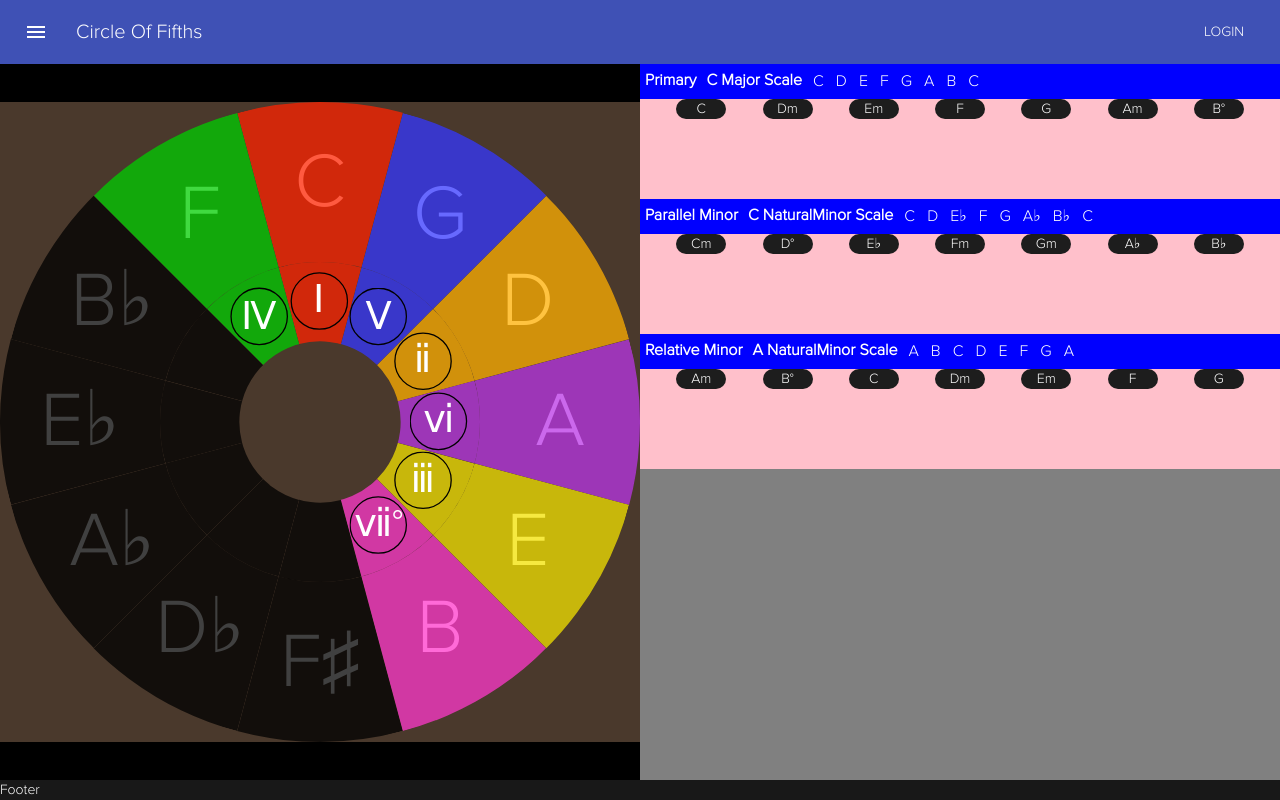
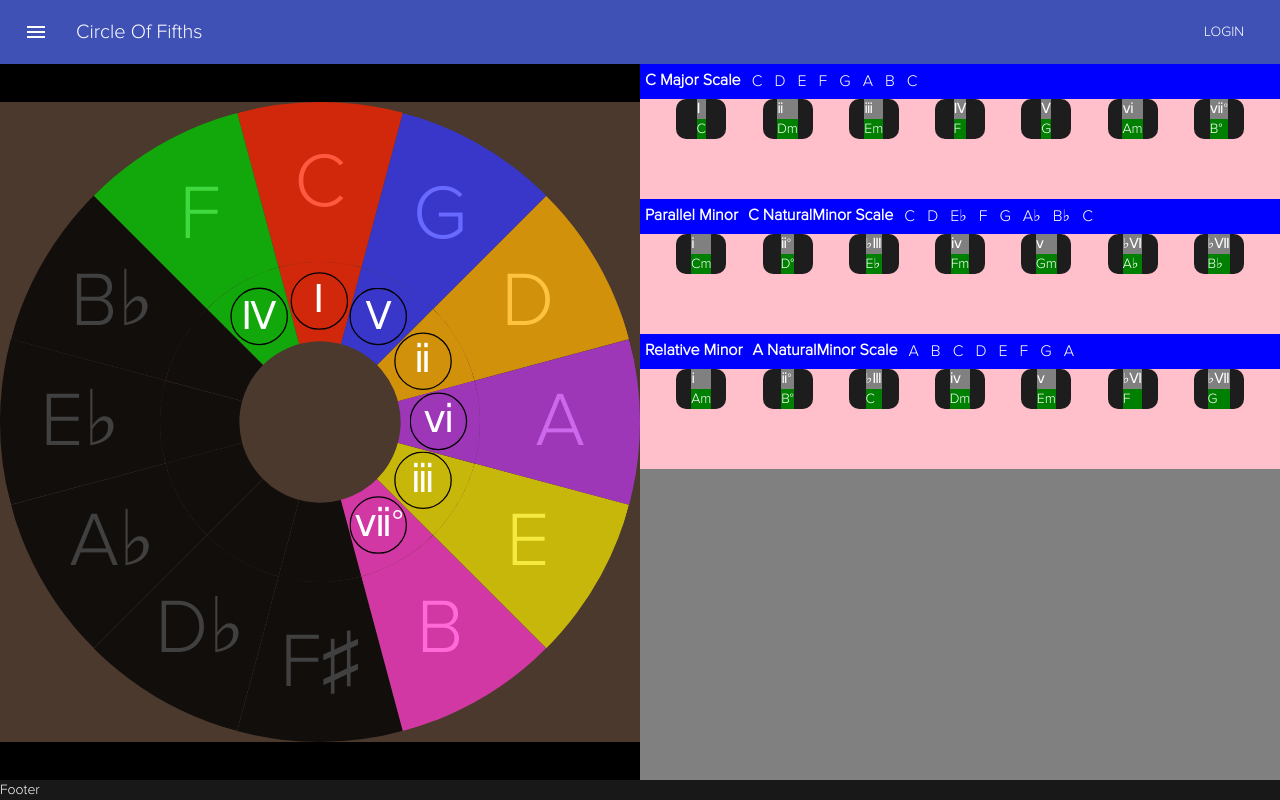
Before and after one commit to acolbourn/music-next, a Next.js app: page /circle-of-fifths in a window 1280 px wide. Built offline with nearby package versions, Linux system fonts and the light colour scheme.

Commit message:
Handle double flats/sharps, add roman numerals to cards

```diff
--- a/components/circleOfFifths/CardRow.js
+++ b/components/circleOfFifths/CardRow.js
@@ -1,5 +1,8 @@
+import { useMemo } from 'react';
 import { makeStyles } from '@material-ui/core/styles';
+import { CARD_LABELS } from './chordScaleHelpers';
 import FlipCard from './FlipCard';
+import ChordCard from './ChordCard';
 
 const useStyles = makeStyles({
   chordRow: {
@@ -16,16 +19,34 @@ const useStyles = makeStyles({
     alignItems: 'center',
     justifyContent: 'center',
   },
+  cardContent: {
+    width: '100%',
+    height: '100%',
+    display: 'flex',
+    alignItems: 'center',
+    justifyContent: 'center',
+  },
 });
 
-export default function CardRow({ chords, scale }) {
+export default function CardRow({ chords, keySig }) {
   console.log('Chord Row Rendered');
   const classes = useStyles();
 
-  // Map chords onto front/back of flip card
-  const chordRow = chords.map((chord, index) => (
+  const labels = CARD_LABELS[keySig.type].chords;
+
+  // Create memoized card faces when chords prop changes
+  const newCards = useMemo(() => {
+    return chords.map((chord, index) => (
+      <div className={classes.cardContent}>
+        <ChordCard chord={chord.symbol} label={labels[index]} />
+      </div>
+    ));
+  }, [chords, classes.cardContent]);
+
+  // Map new card faces onto flip card
+  const chordRow = newCards.map((newCard, index) => (
     <div key={index} className={classes.chordCardBox}>
-      <FlipCard chord={chord} />
+      <FlipCard newCard={newCard} />
     </div>
   ));
 
--- a/components/circleOfFifths/ChordCard.js
+++ b/components/circleOfFifths/ChordCard.js
@@ -1,5 +1,25 @@
+import { makeStyles } from '@material-ui/core/styles';
 import { replaceFlatsSharps } from './circle/circleConstants';
 
-export default function ChordCard({ chord }) {
-  return <div>{replaceFlatsSharps(chord)}</div>;
+const useStyles = makeStyles({
+  chordCardRoot: {
+    backgroundColor: 'blue',
+  },
+  romanNumeral: {
+    backgroundColor: 'grey',
+  },
+  chord: {
+    backgroundColor: 'green',
+  },
+});
+
+export default function ChordCard({ chord, label }) {
+  const classes = useStyles();
+
+  return (
+    <div className={classes.chordCardRoot}>
+      <div className={classes.romanNumeral}>{label}</div>
+      <div className={classes.chord}>{replaceFlatsSharps(chord)}</div>
+    </div>
+  );
 }
--- a/components/circleOfFifths/ChordGrid.js
+++ b/components/circleOfFifths/ChordGrid.js
@@ -19,7 +19,7 @@ export default function ChordGrid() {
 
   // Create Chord row for each scale
   const chordRows = relatedKeys.map((relatedKey) => (
-    <div className={classes.chordGridRoot} key={relatedKey.relationship}>
+    <div className={classes.chordGridRoot} key={relatedKey.relation}>
       <ChordRow relatedKey={relatedKey} />
     </div>
   ));
--- a/components/circleOfFifths/ChordRow.js
+++ b/components/circleOfFifths/ChordRow.js
@@ -12,18 +12,14 @@ const useStyles = makeStyles({
 export default function ChordRow({ relatedKey }) {
   const classes = useStyles();
 
-  const { keySig, relationship } = relatedKey;
+  const { keySig, relation } = relatedKey;
 
   const scaleNotes = getScale(keySig.root, keySig.type);
   const chords = getChordsOfScale(scaleNotes);
 
   return (
     <div className={classes.chordRowRoot}>
-      <Scale
-        scaleNotes={scaleNotes}
-        keySig={keySig}
-        relationship={relationship}
-      />
+      <Scale scaleNotes={scaleNotes} keySig={keySig} relation={relation} />
       <CardRow chords={chords} keySig={keySig} />
     </div>
   );
--- a/components/circleOfFifths/FlipCard.js
+++ b/components/circleOfFifths/FlipCard.js
@@ -1,8 +1,7 @@
-import { useState, useEffect, useRef, useMemo } from 'react';
+import { useState, useEffect, useRef } from 'react';
 import { makeStyles } from '@material-ui/core/styles';
 import { motion } from 'framer-motion';
 import { ANIMATION_TIME } from './circle/circleConstants';
-import ChordCard from './ChordCard';
 
 const useStyles = makeStyles((theme) => ({
   flipCardRoot: {
@@ -17,29 +16,12 @@ const useStyles = makeStyles((theme) => ({
     WebkitBackfaceVisibility: 'hidden',
     backgroundColor: theme.colors.background.primary,
   },
-  cardContent: {
-    width: '100%',
-    height: '100%',
-    display: 'flex',
-    alignItems: 'center',
-    justifyContent: 'center',
-  },
 }));
 
-export default function FlipCard({ chord }) {
-  console.log('FlipCard Rendered');
+export default function FlipCard({ newCard }) {
   const classes = useStyles();
   const [flip, setFlip] = useState(false);
   const isFirstRun = useRef(true);
-
-  // Memoized card which triggers update when chord prop changes
-  const newCard = useMemo(() => {
-    return (
-      <div key={chord.symbol} className={classes.cardContent}>
-        <ChordCard chord={chord.symbol} />
-      </div>
-    );
-  }, [chord, classes.cardContent]);
 
   // Create card queue with initial card on front/back
   const [cardQueue, setCardQueue] = useState([newCard, newCard]);
--- a/components/circleOfFifths/Scale.js
+++ b/components/circleOfFifths/Scale.js
@@ -17,7 +17,7 @@ const useStyles = makeStyles({
   },
 });
 
-export default function Scale({ scaleNotes, keySig, relationship }) {
+export default function Scale({ scaleNotes, keySig, relation }) {
   const classes = useStyles();
 
   const notes = scaleNotes.map((note, index) => (
@@ -30,7 +30,9 @@ export default function Scale({ scaleNotes, keySig, relationship }) {
 
   return (
     <div className={classes.scaleRoot}>
-      <h2 className={classes.title}>{relationship}</h2>
+      {relation === 'Primary' ? null : (
+        <h2 className={classes.title}>{relation}</h2>
+      )}
       <h2 className={classes.title}>{scaleTitle}</h2>
       {notes}
     </div>
--- a/components/circleOfFifths/chordScaleHelpers.js
+++ b/components/circleOfFifths/chordScaleHelpers.js
@@ -37,6 +37,29 @@ const CHORD_SYMBOLS = {
   minor: ['m', 'min'],
   diminished: ['°', 'dim'],
   augmented: ['+', 'aug'],
+};
+
+const CARD_LABELS = {
+  major: {
+    chords: ['Ⅰ', 'ⅱ', 'ⅲ', 'Ⅳ', 'Ⅴ', 'ⅵ', 'ⅶ°'],
+    majorCompare: [null],
+    minorCompare: ['♯3', '♯6', '♯7'],
+  },
+  naturalMinor: {
+    chords: ['ⅰ', 'ⅱ°', '♭Ⅲ', 'ⅳ', 'ⅴ', '♭Ⅵ', '♭Ⅶ'],
+    majorCompare: ['♭3', '♭6', '♭7'],
+    minorCompare: [null],
+  },
+  harmonicMinor: {
+    chords: ['ⅰ', 'ⅱ°', '♭Ⅲ+', 'ⅳ', 'Ⅴ', '♭Ⅵ', 'ⅶ°'],
+    majorCompare: ['♭3', '♭6'],
+    minorCompare: ['♯7'],
+  },
+  melodicMinor: {
+    chords: ['ⅰ', 'ⅱ', '♭Ⅲ+', 'Ⅳ', 'Ⅴ', 'ⅵ°', 'ⅶ°'],
+    majorCompare: ['♭3'],
+    minorCompare: ['♯6', '♯7'],
+  },
 };
 
 /**
@@ -196,4 +219,5 @@ export {
   getChordFromNotes,
   formatScaleURL,
   SCALE_URLS,
+  CARD_LABELS,
 };
--- a/components/circleOfFifths/circle/circleConstants.js
+++ b/components/circleOfFifths/circle/circleConstants.js
@@ -223,7 +223,7 @@ const detectEnharmonic = (keySig) => {
 /**
  * Take in a key signature and return array of related key signatures.
  * @param {object} keySig Primary key signature.
- * @returns {array} Array of related key signatures. Ex. {keySig: {root: 'a' type: 'naturalMinor'}, relationship: 'Parallel Minor'}
+ * @returns {array} Array of related key signatures. Ex. {keySig: {root: 'a' type: 'naturalMinor'}, relation: 'Parallel Minor'}
  */
 function getRelatedKeys(keySig) {
   // Detect if enharmonic key selected
@@ -240,33 +240,33 @@ function getRelatedKeys(keySig) {
   minor = minor[0].toUpperCase() + minor.slice(1);
 
   // Make array of related scales to display
-  let relatedKeys = [{ keySig: keySig, relationship: 'Primary' }];
+  let relatedKeys = [{ keySig: keySig, relation: 'Primary' }];
   if (keySig.type === 'major') {
     // Parallel minor
     relatedKeys.push({
       keySig: { root: major, type: 'naturalMinor' },
-      relationship: 'Parallel Minor',
+      relation: 'Parallel Minor',
     });
     // Relative minor
     relatedKeys.push({
       keySig: { root: minor, type: 'naturalMinor' },
-      relationship: 'Relative Minor',
+      relation: 'Relative Minor',
     });
   } else if (keySig.type === 'minor') {
     // Harmonic minor
     relatedKeys.push({
       keySig: { root: minor, type: 'harmonicMinor' },
-      relationship: 'Harmonic Minor',
+      relation: 'Harmonic Minor',
     });
     // Melodic minor
     relatedKeys.push({
       keySig: { root: minor, type: 'melodicMinor' },
-      relationship: 'Melodic Minor',
+      relation: 'Melodic Minor',
     });
     // Parallel major
     relatedKeys.push({
       keySig: { root: minor, type: 'major' },
-      relationship: 'Parallel Major',
+      relation: 'Parallel Major',
     });
   }
 
@@ -279,22 +279,17 @@ function getRelatedKeys(keySig) {
  * @returns {string} Label with flat/sharp symbols.
  */
 const replaceFlatsSharps = (label) => {
-  let newLabel = label;
-  // If flat or sharp, replace with symbol
-  if (newLabel.length > 2) {
-    // Handle double flats/sharps
-    if (newLabel[2] === 'b')
-      newLabel = newLabel[0] + SYMBOLS.flat + SYMBOLS.flat + newLabel.slice(3);
-    if (newLabel[2] === '#')
-      newLabel =
-        newLabel[0] + SYMBOLS.sharp + SYMBOLS.sharp + newLabel.slice(3);
-  } else if (newLabel.length > 1) {
-    if (newLabel[1] === 'b')
-      newLabel = newLabel[0] + SYMBOLS.flat + newLabel.slice(2);
-    if (newLabel[1] === '#')
-      newLabel = newLabel[0] + SYMBOLS.sharp + newLabel.slice(2);
+  // Replace b with flat symbol, skip 1st letter in case key is b
+  let newLabel = label.slice(1);
+  while (newLabel.includes('b')) {
+    newLabel = newLabel.replace('b', SYMBOLS.flat);
   }
-  return newLabel;
+  // Replace sharps
+  while (newLabel.includes('#')) {
+    newLabel = newLabel.replace('#', SYMBOLS.sharp);
+  }
+
+  return label[0] + newLabel;
 };
 
 /**
```
